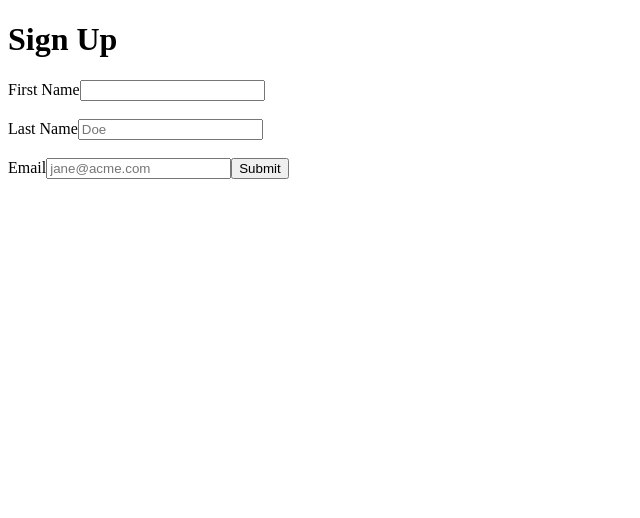
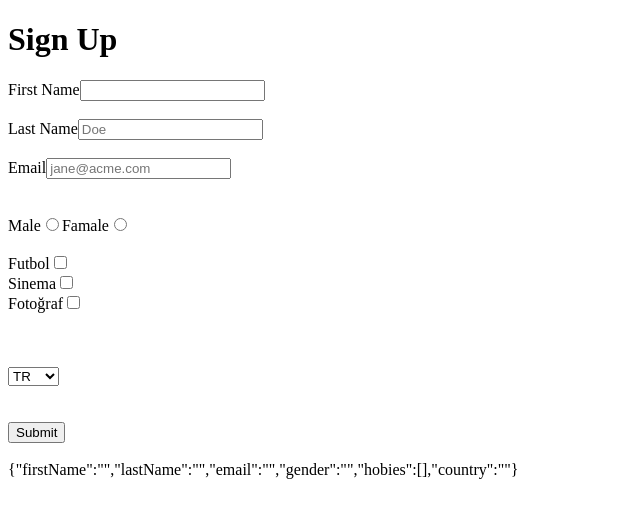
Before and after one commit to uct-trk/Patika-React, a React (Create React App) app in the folder formik-form/: page / in a window 1280 px wide. Shown: the top 518 px of the page, without its empty margins (0-640 px from the left). Built offline with nearby package versions, Linux system fonts and the light colour scheme.

Commit message:
radio / checkbox / dropdown

```diff
--- a/formik-form/src/App.js
+++ b/formik-form/src/App.js
@@ -1,4 +1,4 @@
-import { Formik, Field } from 'formik';
+import { Formik, Field } from "formik";
 
 function App() {
   return (
@@ -6,28 +6,35 @@ function App() {
       <h1>Sign Up</h1>
       <Formik
         initialValues={{
-        firstName: '',
-        lastName: '',
-        email: '',
+          firstName: "",
+          lastName: "",
+          email: "",
+          gender: "",
+          hobies: [],
+          country: "",
         }}
         onSubmit={async (values) => {
           await new Promise((r) => setTimeout(r, 500));
           alert(JSON.stringify(values, null, 2));
         }}
       >
-     {
-       ({handleSubmit, handleChange}) => (
+        {({ handleSubmit, handleChange, values }) => (
           <form onSubmit={handleSubmit}>
             <label htmlFor="firstName">First Name</label>
-        <input onChange={handleChange} type="text" name="firstName"/>
-        <br/>
-        <br/>
+            <input
+              onChange={handleChange}
+              type="text"
+              name="firstName"
+              value={values.firstName}
+            />
+            <br />
+            <br />
 
             <label htmlFor="lastName">Last Name</label>
             <Field id="lastName" name="lastName" placeholder="Doe" />
 
-        <br/>
-        <br/>
+            <br />
+            <br />
 
             <label htmlFor="email">Email</label>
             <Field
@@ -36,10 +43,82 @@ function App() {
               placeholder="jane@acme.com"
               type="email"
             />
+            <br />
+            <br />
+            <br />
+
+            <span>Male</span>
+            <input
+              type="radio"
+              value="male"
+              name="gender"
+              onChange={handleChange}
+              checked={values.gender === "male"}
+            />
+
+            <span>Famale</span>
+            <input
+              type="radio"
+              value="famale"
+              name="gender"
+              onChange={handleChange}
+              checked={values.gender === "famale"}
+            />
+            <br />
+            <br />
+
+            <div>
+              Futbol
+              <input
+                onChange={handleChange}
+                type="checkbox"
+                name="hobies"
+                value="football"
+              />
+            </div>
+            <div>
+              Sinema
+              <input
+                onChange={handleChange}
+                type="checkbox"
+                name="hobies"
+                value="cinema"
+              />
+            </div>
+            <div>
+              Fotoğraf
+              <input
+                onChange={handleChange}
+                type="checkbox"
+                name="hobies"
+                value="photo"
+              />
+            </div>
+
+            <br />
+            <br />
+            <br />
+
+            <select
+              value={values.country}
+              name="country"
+              onChange={handleChange}
+            >
+              <option value="tr">TR</option>
+              <option value="en">ENG</option>
+              <option value="usa">USA</option>
+            </select>
+
+            <br />
+            <br />
+            <br />
+
             <button type="submit">Submit</button>
+            <br />
+            <br />
+            {JSON.stringify(values)}
           </form>
-       )
-     }
+        )}
       </Formik>
     </div>
   );
```
Lines whose indentation alone changed are shown as unchanged.
